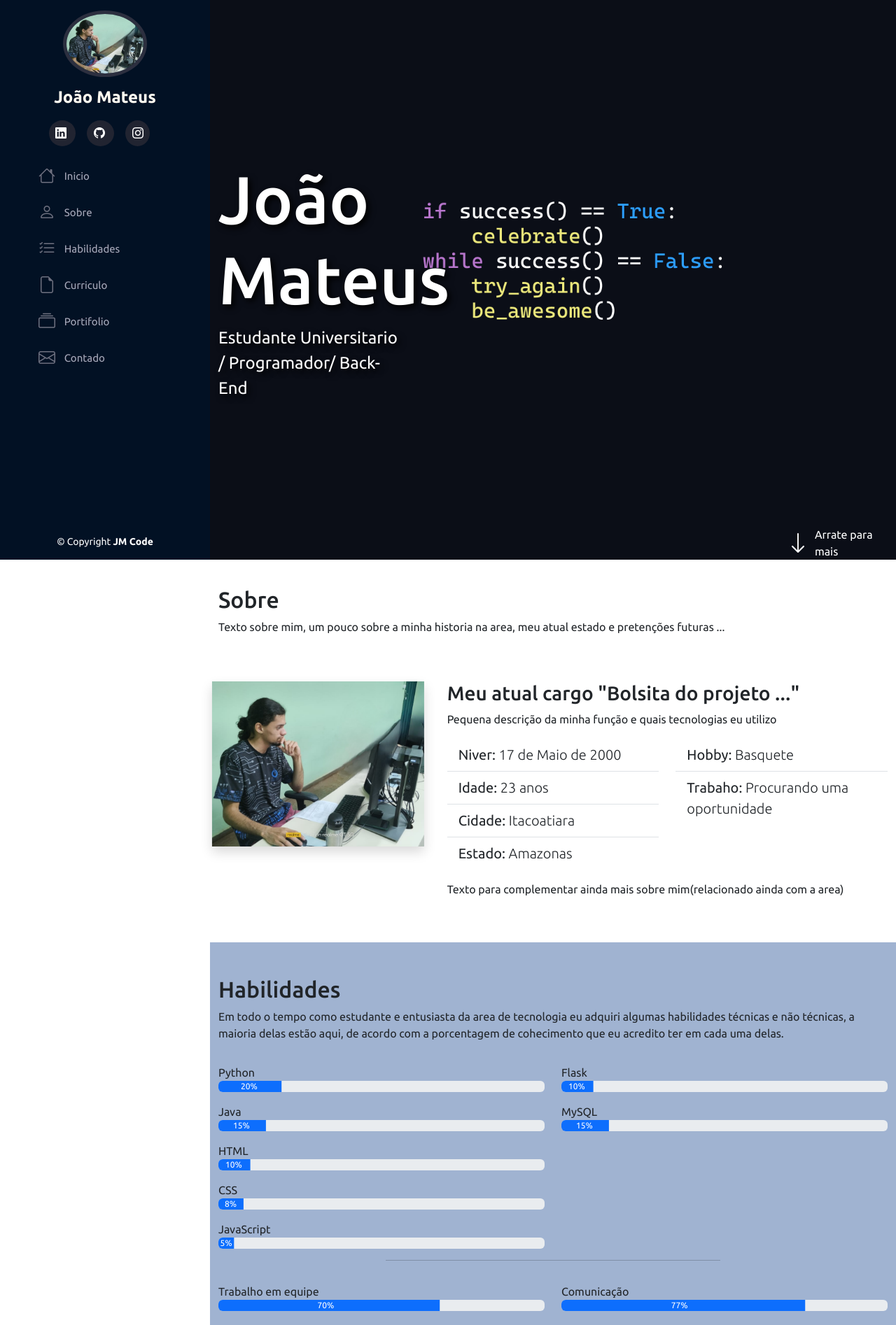
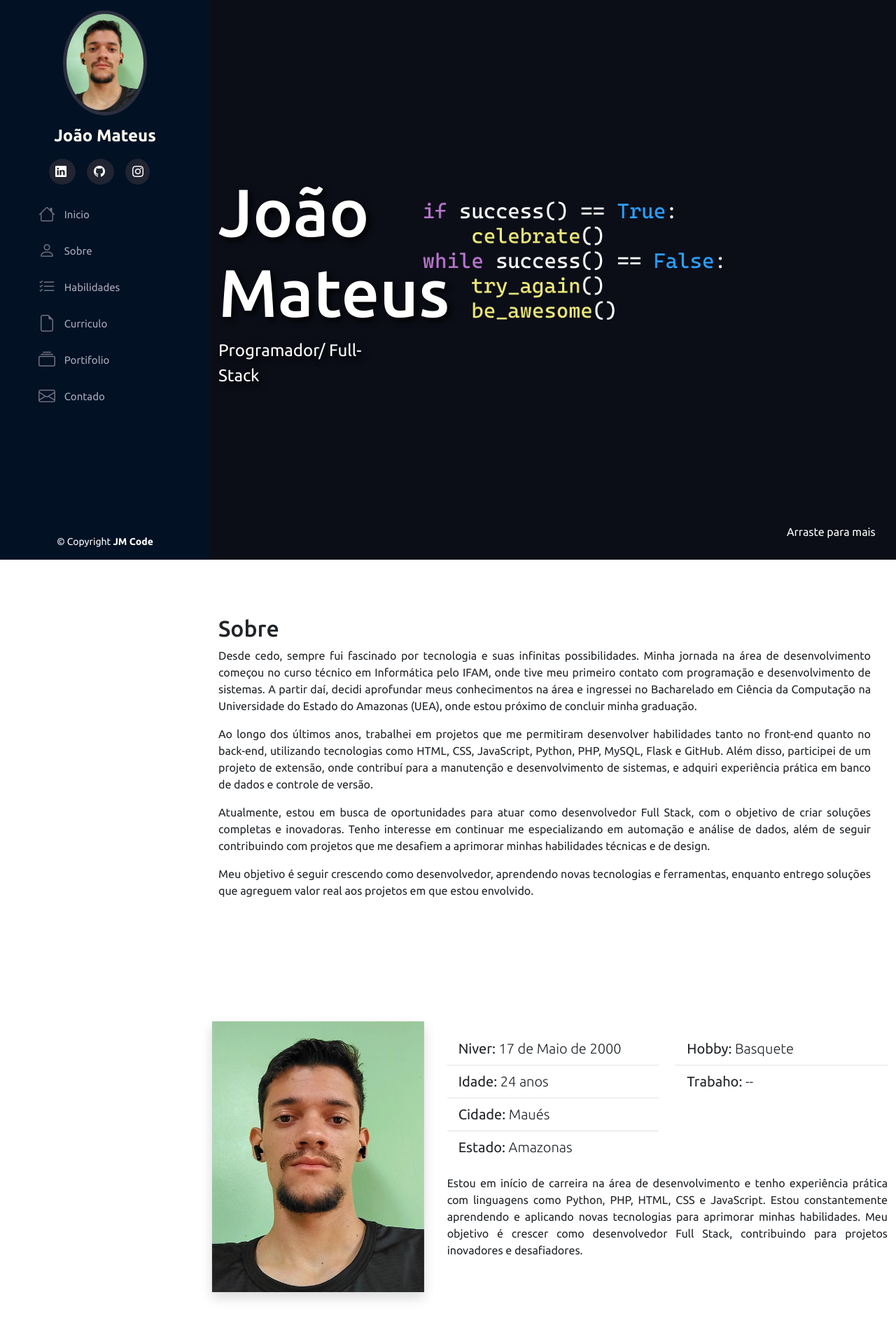
Before and after one commit to JMateusBarbosa/Portifolio-master, a Flask app: page / in a window 1280 px wide. Shown: the top 1894 px of the page at 70% size. Run offline with Flask 3, Linux system fonts and the light colour scheme; some libraries are stand-ins or nearby versions.

Commit message:
atualização de informações

```diff
--- a/static/style.css
+++ b/static/style.css
@@ -88,15 +88,17 @@ html, body{
     margin-left: 300px;
 }
 
-section#inicio{
+section#inicio {
   background-image: url("./img/banner2.png");
   background-repeat: no-repeat;
   background-size: cover;
   background-attachment: fixed;
   background-position: center;
-
   width: 100%;
   height: 100vh;
+  display: flex;
+  justify-content: space-between;
+  align-items: center;
 }
 
 section#inicio h2 {
@@ -115,11 +117,22 @@ section#inicio h2 {
   section#inicio div#arraste {
     width: 9rem;
   }
+  #inicio {
+    margin-bottom: 50px; /* Espaçamento entre a section "inicio" e "sobre" */
+}
 
 
-  section#inicio div#arraste a {
+  section#inicio div#arraste a{
       text-decoration: none;
       color: #fff;
+      margin-top: 90vh;
+  }
+  .section-sobre h2 {
+    margin-top: 100px;
+  }
+  section#sobre {
+    margin-top: 50px; /* Adiciona espaçamento acima da seção "sobre" */
+    padding-top: 50px; /* Adiciona espaçamento dentro da seção "sobre" */
 }
 
   i.menu-mobile {
@@ -164,6 +177,25 @@ section#inicio h2 {
     }
     #main{
         margin-left: 0;
+    }
+
+    .section-sobre {
+      margin-top: 18vh; /* Aumenta a margem superior para evitar a invasão */
+      margin-bottom: -20vh;
+      padding: 20px; /* Ajusta o espaçamento interno */
+    }
+
+    .section-sobre h2 {
+        font-size: 2rem; /* Ajusta o tamanho da fonte para responsividade */
+    }
+
+    .section-sobre p {
+        font-size: 1rem; /* Ajusta o tamanho do parágrafo */
+        line-height: 1.5; /* Melhora a legibilidade */
+    }
+    section#sobre img {
+      max-width: 105%;
+      margin-bottom: 20px;
     }
   }
 
--- a/templates/index.html
+++ b/templates/index.html
@@ -17,7 +17,7 @@
 
     <aside id='header'>
         <section class="profile">
-            <img src="../static/img/Sem título.png" alt="foto do João">
+            <img src="../static/img/perfil.jpg" alt="foto do João">
             <h1>João Mateus</h1>
 
             <div class="social-links mt-4 text-center">
@@ -63,25 +63,36 @@
         <section id="inicio" class="row m-0 p-0">
             <div class="col-md-5 d-flex justify-content-center align-items-center flex-column">
                 <h2 class="text-white text-shadow">João Mateus</h2>
-                <span id="subtitle" class="text-white text-shadow">Estudante Universitario / Programador/ Back-End </span>
+                <span id="subtitle" class="text-white text-shadow">Programador/ Full-Stack </span>
             </div>
 
             <div class="col-md-7 d-flex justify-content-end align-items-end">
                 <div id="arraste" class="d-flex align-items-center">
-                    <i class="bi bi-arrow-down text-white pe-2 fs-2" aria-hidden="true"></i>
-                    <a href="#sobre">Arrate para mais</a>
+
+                    <a href="#sobre" class="arraste-link">Arraste para mais</a>
                 </div>
-
             </div>
 
         </section>
 
         <section class="container mt-5" id="sobre">
            <div class="row w-100">
-                <div class=" col-md-12" data-anime="down">
+                <div class=" col-md-12 section-sobre" data-anime="down">
                     <h2 class='pt-3'>Sobre</h2>
-                    <p>Texto sobre mim, um pouco sobre a minha historia na area, meu atual estado e pretenções futuras
-                        ...
+                    <p style="text-align: justify;">
+                        Desde cedo, sempre fui fascinado por tecnologia e suas infinitas possibilidades. Minha jornada na área de desenvolvimento começou no curso técnico em Informática pelo IFAM, onde tive meu primeiro contato com programação e desenvolvimento de sistemas. A partir daí, decidi aprofundar meus conhecimentos na área e ingressei no Bacharelado em Ciência da Computação na Universidade do Estado do Amazonas (UEA), onde estou próximo de concluir minha graduação.
+                    </p>
+
+                    <p style="text-align: justify;">
+                        Ao longo dos últimos anos, trabalhei em projetos que me permitiram desenvolver habilidades tanto no front-end quanto no back-end, utilizando tecnologias como HTML, CSS, JavaScript, Python, PHP, MySQL, Flask e GitHub. Além disso, participei de um projeto de extensão, onde contribuí para a manutenção e desenvolvimento de sistemas, e adquiri experiência prática em banco de dados e controle de versão.
+                    </p>
+
+                    <p style="text-align: justify;">
+                        Atualmente, estou em busca de oportunidades para atuar como desenvolvedor Full Stack, com o objetivo de criar soluções completas e inovadoras. Tenho interesse em continuar me especializando em automação e análise de dados, além de seguir contribuindo com projetos que me desafiem a aprimorar minhas habilidades técnicas e de design.
+                    </p>
+
+                    <p style="text-align: justify;">
+                        Meu objetivo é seguir crescendo como desenvolvedor, aprendendo novas tecnologias e ferramentas, enquanto entrego soluções que agreguem valor real aos projetos em que estou envolvido.
                     </p>
                 </div>
 
@@ -89,12 +100,12 @@
 
            <div class="row mt-4">
                 <div class="col-md-4">
-                    <img class="img-fluid shadow" src="../static/img/Sem título.png"
+                    <img class="img-fluid shadow" src="../static/img/perfil.jpg"
                     alt="Foto do João" data-anime="left">
                 </div>
                 <div class="col-md-8" data-anime="rigth">
-                    <h3>Meu atual cargo "Bolsita do projeto ..."</h3>
-                    <p>Pequena descrição da minha função e quais tecnologias eu utilizo</p>
+                   <!-- <h3>Meu atual cargo Atualmente ..."</h3>
+                    <p>Pequena descrição da minha função e quais tecnologias eu utilizo</p> -->
 
                     <div class="row mt-3 mb-3">
                         <div class="col-md-6">
@@ -104,10 +115,10 @@
                                         2000</span>
                                 </li>
                                 <li class="list-group-item">
-                                    Idade: <span class="fw-lighter">23 anos</span>
+                                    Idade: <span class="fw-lighter">24 anos</span>
                                 </li>
                                 <li class="list-group-item">
-                                    Cidade: <span class="fw-lighter">Itacoatiara</span>
+                                    Cidade: <span class="fw-lighter">Maués</span>
                                 </li>
                                 <li class="list-group-item">
                                     Estado: <span class="fw-lighter">Amazonas</span>
@@ -121,15 +132,15 @@
                                     Hobby: <span class="fw-lighter">Basquete</span>
                                 </li>
                                 <li class="list-group-item">
-                                    Trabaho: <span class="fw-lighter">Procurando uma oportunidade</span>
+                                    Trabaho: <span class="fw-lighter">--</span>
                                 </li>
 
                             </ul>
                         </div>
                     </div>
 
-                    <p>
-                        Texto para complementar ainda mais sobre mim(relacionado ainda com a area)
+                    <p style="text-align: justify;">
+                        Estou em início de carreira na área de desenvolvimento e tenho experiência prática com linguagens como Python, PHP, HTML, CSS e JavaScript. Estou constantemente aprendendo e aplicando novas tecnologias para aprimorar minhas habilidades. Meu objetivo é crescer como desenvolvedor Full Stack, contribuindo para projetos inovadores e desafiadores.
                     </p>
 
                 </div>
@@ -156,7 +167,7 @@
                             aria-valuemin="0" aria-valuemax="100">20%</div>
                         </div>
 
-                        <p class="mt-3 mb-0">Java</p>
+                        <p class="mt-3 mb-0">PHP</p>
                         <div class="progress">
                             <div class="progress-bar" data-anime="left"
                             role="progressbar" style="width: 15%;"
@@ -274,7 +285,7 @@
                             <h4>Tecnico em Informatica</h4>
                             <h5>2016 - 2018</h5>
                             <p><em>Instituto Federal do Amazonas</em></p>
-                            <p>Curso técnico voltado à área de Tecnologia da Informação
+                            <p style="text-align: justify;">Curso técnico voltado à área de Tecnologia da Informação
                                 Instalação e configuração de sistemas operacionais,
                                 aplicativos e periféricos para desktop,
                                 manutenção de computadores e instalação e
@@ -284,7 +295,7 @@
                             <h4>Ciência da Computação</h4>
                             <h5>2019 - Cursando</h5>
                             <p><em>Universidade do Estado do Amazonas</em></p>
-                            <p>Recebi conceitos e tecnicas que abrange tecnologias computacionais,
+                            <p style="text-align: justify;">Recebi conceitos e tecnicas que abrange tecnologias computacionais,
                                 programação e desenvolvimento de software,
                                 incluindo tópicos como Inteligência Artificial,
                                 análise de dados e segurança da informação.</p>
@@ -294,8 +305,11 @@
                         <h3 class="cv-title">Proficional</h3>
 
                         <div class="cv-item" data-anime="up">
-                            <h4>Em busca de uma oportunidade</h4>
-
+                            <h4>Bolsista de Extensão Universitária</h4>
+                            <h5>2023 - 2024</h5>
+                            <p><em>Universidade do Estado do Amazonas</em></p>
+                            <p style="text-align: justify;">Projeto: Biblioteca Comunitaria Maria Dolores, fui designado para realizar atendimento ao público frequentador,
+                                além de fazer a manutenção e o desenvolvimento de novas funções para o sistema utilizado no local.</p>
                         </div>
                         </div>
                     </div>
@@ -421,7 +435,8 @@
                                 <p>joaomateubp7@gmail.com</p>
                             </div>
 
-                            <iframe src="https://www.google.com/maps/embed?pb=!1m18!1m12!1m3!1d3983.8201253040784!2d-58.448894690536896!3d-3.1421418404554244!2m3!1f0!2f0!3f0!3m2!1i1024!2i768!4f13.1!3m3!1m2!1s0x926f546b81e35595%3A0x6c823773751b7e6!2sAvenida%20Parque%20-%20Itacoatiara%2C%20AM%2C%2069100-000!5e0!3m2!1spt-BR!2sbr!4v1692880387607!5m2!1spt-BR!2sbr"
+                            <iframe src="https://www.google.com/maps/embed?pb=!1m18!1m12!1m3!1d3329.4197023195743!2d-57.7190068903942!3d-3.385036596575348!2m3!1f0!2f0!3f0!3m2!1i1024!2i768!4f13.1!3m3!1m2!1s0x9266614393624285%3A0xd8bf66769e25585!2sR.%20dos%20Cuiabanos%20-%20Mau%C3%A9s%2C%20AM%2C%2069190-000!5e1!3m2!1spt-BR!2sbr!4v1725547073903!5m2!1spt-BR!2sbr"
+
                             width="400" height="300" style="border:0;" allowfullscreen="" loading="lazy" referrerpolicy="no-referrer-when-downgrade" class="w-100"></iframe>
                         </div>
                     </div>
```
Also changed, not shown: static/img/Sem título.png (deleted), static/img/perfil.jpg (added). Lines whose indentation alone changed are shown as unchanged.
